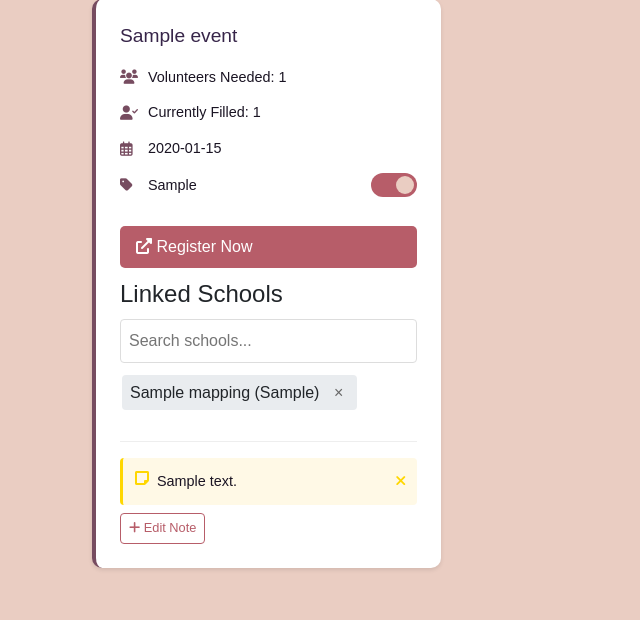
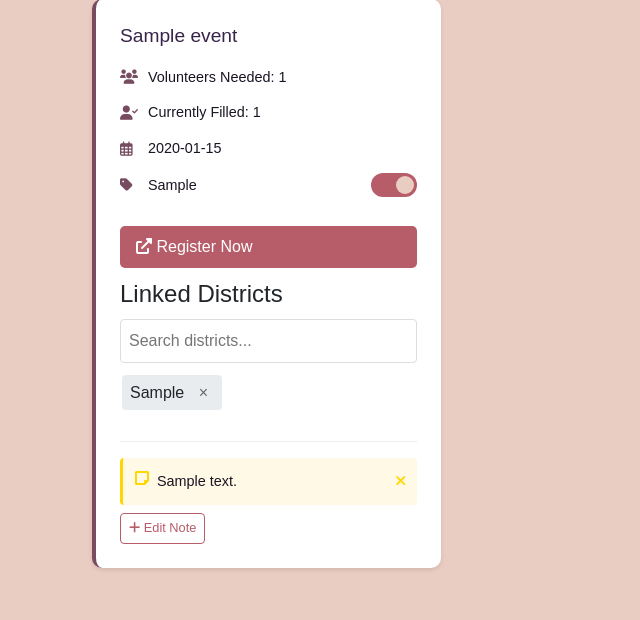
Before and after one commit to admiralorbiter/Voluntold, a Flask app: page /dashboard in a window 1280 px wide. Shown: the part 341-961 px from the top of the page, without its empty margins (0-640 px from the left). Run offline with Flask 3, Linux system fonts and the light colour scheme; a user stored in the database is signed in; tables that the repository leaves empty hold one stand-in row (values such as "Sample post").

Commit message:
I can add districts

```diff
--- a/routes/dashboard.py
+++ b/routes/dashboard.py
@@ -1,6 +1,10 @@
-from flask import Blueprint, render_template
+from flask import Blueprint, render_template, jsonify, request
 from flask_login import login_required
 from models.upcoming_event import UpcomingEvent
+from models.school_mapping import SchoolMapping
+from models.event_district_mapping import EventDistrictMapping
+from models import db
+from sqlalchemy import distinct
 
 dashboard_bp = Blueprint('dashboard', __name__)
 
@@ -9,3 +13,87 @@ dashboard_bp = Blueprint('dashboard', __name__)
 def dashboard():
     events = [event.to_dict() for event in UpcomingEvent.query.order_by(UpcomingEvent.start_date).all()]
     return render_template('dashboard.html', initial_events=events)
+
+@dashboard_bp.route('/api/districts/search')
+def search_districts():
+    query = request.args.get('q', '').strip()
+    if not query or len(query) < 2:
+        return jsonify([])
+
+    # Get unique districts from school mappings that match the query
+    districts = SchoolMapping.query.with_entities(
+        distinct(SchoolMapping.district)
+    ).filter(
+        SchoolMapping.district.ilike(f'%{query}%')
+    ).all()
+
+    # Extract district names from the result tuples
+    district_names = [district[0] for district in districts]
+
+    return jsonify(sorted(district_names))
+
+@dashboard_bp.route('/events/api/events/<string:event_id>/districts', methods=['POST'])
+@login_required
+def add_district_to_event(event_id):
+    try:
+        data = request.get_json()
+        district = data.get('district')
+
+        if not district:
+            return jsonify({'success': False, 'error': 'District is required'}), 400
+
+        # Find event by salesforce_id instead of id
+        event = UpcomingEvent.query.filter_by(salesforce_id=event_id).first_or_404()
+
+        # Check if mapping already exists
+        existing = EventDistrictMapping.query.filter_by(
+            event_id=event.id,  # Use the internal ID
+            district=district
+        ).first()
+
+        if not existing:
+            # Create new mapping
+            mapping = EventDistrictMapping(event_id=event.id, district=district)
+            db.session.add(mapping)
+            db.session.commit()
+
+        # Get all districts for this event
+        districts = [m.district for m in EventDistrictMapping.query.filter_by(event_id=event.id).all()]
+
+        return jsonify({
+            'success': True,
+            'districts': sorted(districts)
+        })
+
+    except Exception as e:
+        db.session.rollback()
+        return jsonify({'success': False, 'error': str(e)}), 500
+
+@dashboard_bp.route('/events/api/events/<string:event_id>/districts/<string:district>', methods=['DELETE'])
+@login_required
+def remove_district_from_event(event_id, district):
+    try:
+        # Find event by salesforce_id
+        event = UpcomingEvent.query.filter_by(salesforce_id=event_id).first_or_404()
+
+        # Find and delete the mapping
+        mapping = EventDistrictMapping.query.filter_by(
+            event_id=event.id,  # Use the internal ID
+            district=district
+        ).first()
+
+        if mapping:
+            db.session.delete(mapping)
+            db.session.commit()
+
+        # Get remaining districts for this event
+        districts = [m.district for m in EventDistrictMapping.query.filter_by(event_id=event.id).all()]
+
+        return jsonify({
+            'success': True,
+            'districts': sorted(districts)
+        })
+
+    except Exception as e:
+        db.session.rollback()
+        return jsonify({'success': False, 'error': str(e)}), 500
--- a/static/css/dashboard.css
+++ b/static/css/dashboard.css
@@ -205,19 +205,19 @@ input:checked + .toggle-slider:before {
     color: #c62828;
 }
 
-.school-search {
+.district-search {
     position: relative;
     margin: 10px 0;
 }
 
-.school-search-input {
+.district-search-input {
     width: 100%;
     padding: 8px;
     border: 1px solid #ddd;
     border-radius: 4px;
 }
 
-.school-search-results {
+.district-search-results {
     position: absolute;
     top: 100%;
     left: 0;
@@ -232,22 +232,22 @@ input:checked + .toggle-slider:before {
     margin-top: 4px;
 }
 
-.school-result {
+.district-result {
     padding: 8px 12px;
     cursor: pointer;
     transition: background-color 0.2s;
     border-bottom: 1px solid #eee;
 }
 
-.school-result:last-child {
+.district-result:last-child {
     border-bottom: none;
 }
 
-.school-result:hover {
+.district-result:hover {
     background-color: #f5f5f5;
 }
 
-.school-tag {
+.district-tag {
     display: inline-block;
     background: #e9ecef;
     padding: 4px 8px;
@@ -255,7 +255,7 @@ input:checked + .toggle-slider:before {
     margin: 2px;
 }
 
-.remove-school {
+.remove-district {
     background: none;
     border: none;
     color: #666;
--- a/templates/dashboard.html
+++ b/templates/dashboard.html
@@ -215,20 +215,23 @@ document.addEventListener('DOMContentLoaded', function() {
                             <i class="fas fa-external-link-alt"></i> Register Now
                         </a>
                     ` : ''}
-                    <div class="event-schools">
-                        <h4>Linked Schools</h4>
-                        <div class="school-search">
+                    <div class="event-districts">
+                        <h4>Linked Districts</h4>
+                        <div class="district-search">
                             <input type="text"
-                                   class="school-search-input"
-                                   placeholder="Search schools..."
-                                   data-event-id="${event.id}">
-                            <div class="school-search-results" style="display:none;"></div>
+                                   class="district-search-input"
+                                   placeholder="Search districts..."
+                                   data-event-id="${event.Id}">
+                            <div class="district-search-results" style="display:none;"></div>
                         </div>
-                        <div class="linked-schools" id="schools-${event.id}">
-                            ${event.schools ? event.schools.map(school => `
-                                <span class="school-tag">
-                                    ${school.name} (${school.district})
-                                    <button class="remove-school" data-school-id="${school.id}">&times;</button>
+                        <div class="linked-districts" id="districts-${event.Id}">
+                            ${event.districts ? event.districts.map(district => `
+                                <span class="district-tag">
+                                    ${district}
+                                    <button class="remove-district"
+                                            data-district="${district}"
+                                            data-event-id="${event.Id}"
+                                            onclick="removeDistrict('${event.Id}', '${district}')">&times;</button>
                                 </span>
                             `).join('') : ''}
                         </div>
@@ -254,7 +257,7 @@ document.addEventListener('DOMContentLoaded', function() {
         `).join('');
 
         // Initialize school search after rendering
-        initializeSchoolSearch();
+        initializeDistrictSearch();
 
         // Add event listener for note delete buttons
         document.addEventListener('click', async function(e) {
@@ -315,22 +318,22 @@ document.addEventListener('DOMContentLoaded', function() {
         return anchor ? anchor.href : '#';
     }
 
-    function updateSchoolsList(eventId, schools) {
-        const schoolsDiv = document.getElementById(`schools-${eventId}`);
-        schoolsDiv.innerHTML = schools.map(school => `
-            <span class="school-tag">
-                ${school.name} (${school.district})
-                <button class="remove-school"
-                        data-school-id="${school.id}"
+    function updateDistrictsList(eventId, districts) {
+        const districtsDiv = document.getElementById(`districts-${eventId}`);
+        districtsDiv.innerHTML = districts.map(district => `
+            <span class="district-tag">
+                ${district}
+                <button class="remove-district"
+                        data-district="${district}"
                         data-event-id="${eventId}"
-                        onclick="removeSchool(${eventId}, ${school.id})">&times;</button>
+                        onclick="removeDistrict('${eventId}', '${district}')">&times;</button>
             </span>
         `).join('');
     }
 
-    async function removeSchool(eventId, schoolId) {
+    async function removeDistrict(eventId, district) {
         try {
-            const response = await fetch(`/events/api/events/${eventId}/schools/${schoolId}`, {
+            const response = await fetch(`/events/api/events/${encodeURIComponent(eventId)}/districts/${encodeURIComponent(district)}`, {
                 method: 'DELETE'
             });
 
@@ -340,10 +343,10 @@ document.addEventListener('DOMContentLoaded', function() {
 
             const data = await response.json();
             if (data.success) {
-                updateSchoolsList(eventId, data.schools);
+                updateDistrictsList(eventId, data.districts);
             }
         } catch (error) {
-            console.error('Error removing school:', error);
+            console.error('Error removing district:', error);
             const statusMessage = document.getElementById('statusMessage');
             statusMessage.className = 'status-message error';
             statusMessage.innerHTML = `<i class="fas fa-exclamation-circle"></i> ${error.message}`;
@@ -351,8 +354,8 @@ document.addEventListener('DOMContentLoaded', function() {
         }
     }
 
-    function initializeSchoolSearch() {
-        document.querySelectorAll('.school-search-input').forEach(input => {
+    function initializeDistrictSearch() {
+        document.querySelectorAll('.district-search-input').forEach(input => {
             let searchTimeout;
             const eventId = input.dataset.eventId;
             const resultsDiv = input.nextElementSibling;
@@ -368,12 +371,12 @@ document.addEventListener('DOMContentLoaded', function() {
 
                 searchTimeout = setTimeout(async () => {
                     try {
-                        const response = await fetch(`/api/schools/search?q=${encodeURIComponent(query)}`);
-                        const schools = await response.json();
+                        const response = await fetch(`/api/districts/search?q=${encodeURIComponent(query)}`);
+                        const districts = await response.json();
 
-                        resultsDiv.innerHTML = schools.map(school => `
-                            <div class="school-result" data-school-id="${school.id}" role="button">
-                                ${school.name} (${school.district})
+                        resultsDiv.innerHTML = districts.map(district => `
+                            <div class="district-result" data-district="${district}" role="button">
+                                ${district}
                             </div>
                         `).join('');
                         resultsDiv.style.display = 'block';
@@ -383,22 +386,23 @@ document.addEventListener('DOMContentLoaded', function() {
                 }, 300);
             });
 
-            // Update click handler
+            // Update click handler for district selection
             resultsDiv.addEventListener('click', async function(e) {
-                const schoolResult = e.target.closest('.school-result');
-                if (!schoolResult) return;
+                const districtResult = e.target.closest('.district-result');
+                if (!districtResult) return;
 
                 try {
-                    const schoolId = schoolResult.dataset.schoolId;
-                    console.log('Linking school:', schoolId, 'to event:', eventId);
+                    const district = districtResult.dataset.district;
+                    const eventId = input.dataset.eventId;  // Get the salesforce ID
+                    console.log('Linking district:', district, 'to event:', eventId);
 
-                    const response = await fetch(`/events/api/events/${eventId}/schools`, {
+                    const response = await fetch(`/events/api/events/${encodeURIComponent(eventId)}/districts`, {
                         method: 'POST',
                         headers: {
                             'Content-Type': 'application/json'
                         },
                         body: JSON.stringify({
-                            school_ids: [schoolId]
+                            district: district
                         })
                     });
 
@@ -408,12 +412,12 @@ document.addEventListener('DOMContentLoaded', function() {
 
                     const data = await response.json();
                     if (data.success) {
-                        updateSchoolsList(eventId, data.schools);
+                        updateDistrictsList(eventId, data.districts);
                         input.value = '';
                         resultsDiv.style.display = 'none';
                     }
                 } catch (error) {
-                    console.error('Error linking school:', error);
+                    console.error('Error linking district:', error);
                     const statusMessage = document.getElementById('statusMessage');
                     statusMessage.className = 'status-message error';
                     statusMessage.innerHTML = `<i class="fas fa-exclamation-circle"></i> ${error.message}`;
```
Also changed, not shown: models/event_district_mapping.py (added, +9 -0 lines), models/upcoming_event.py (+7 -7 lines).
